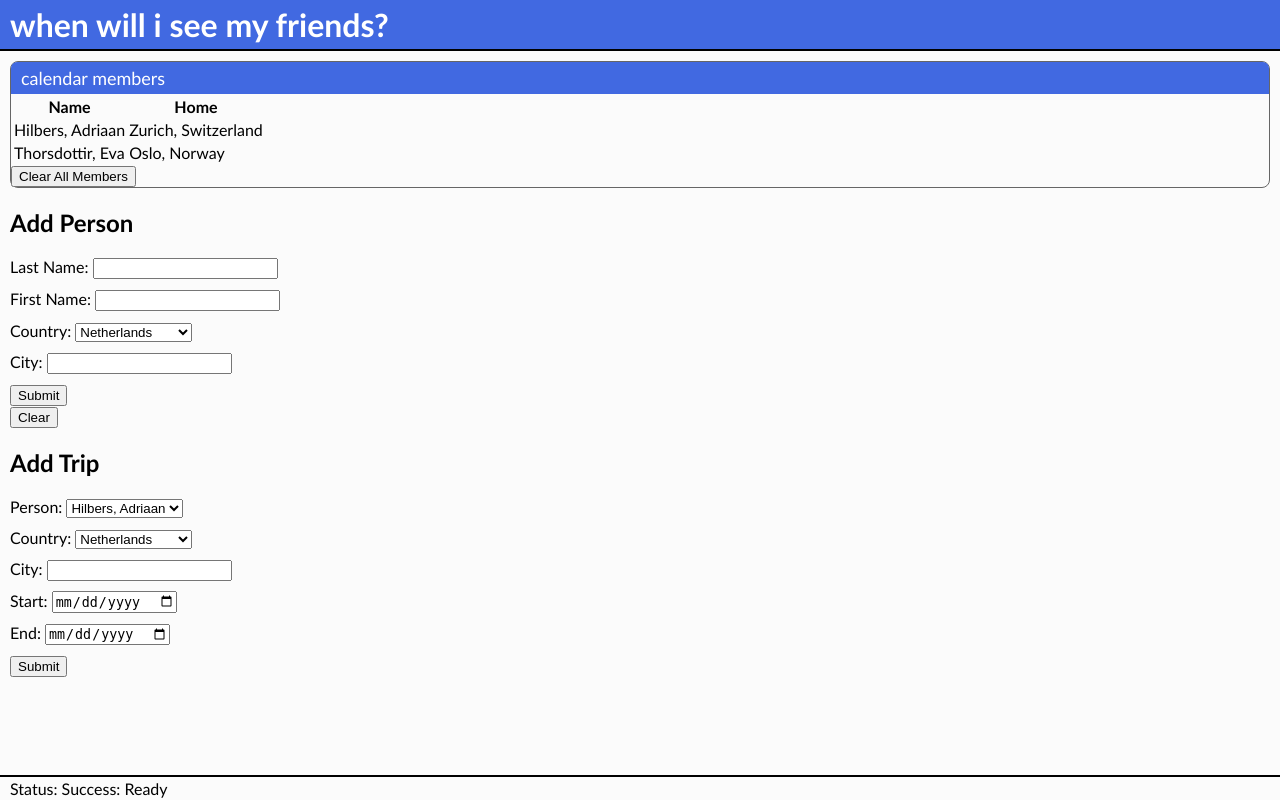
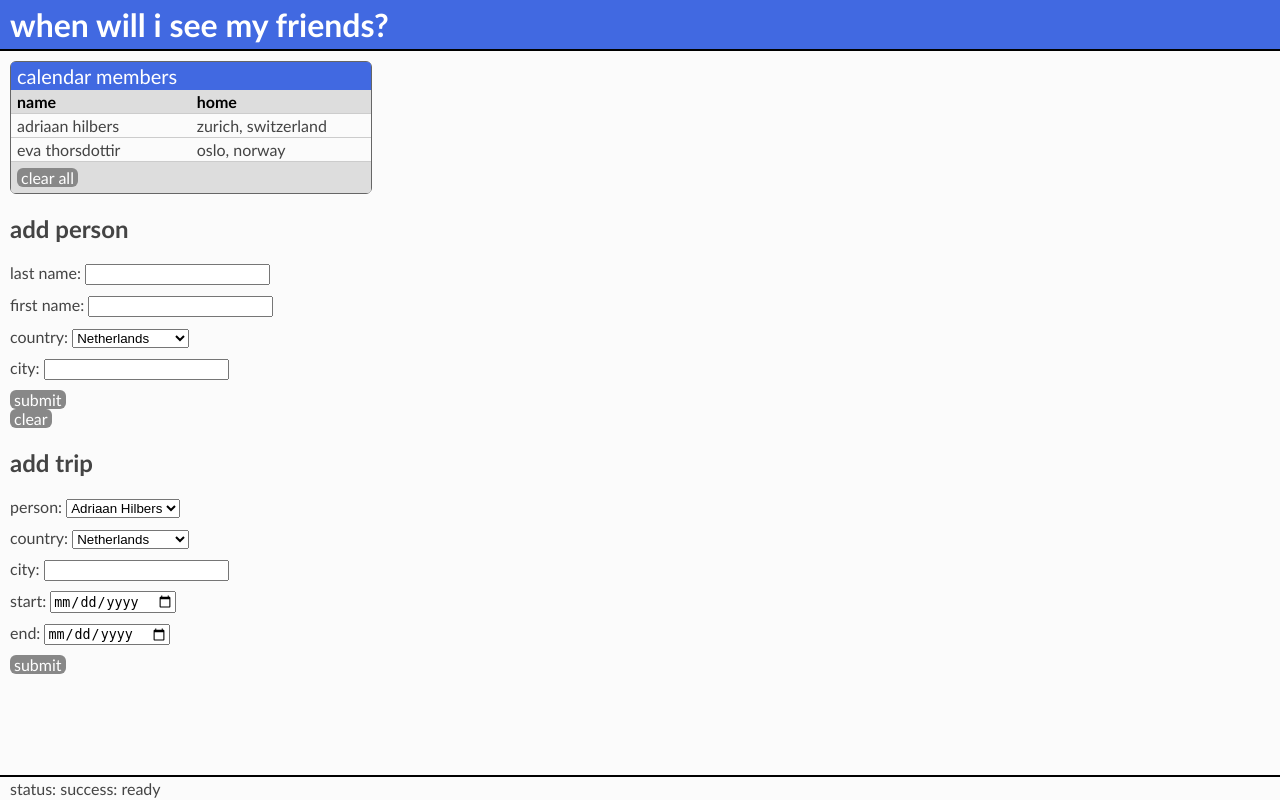
Before and after one commit to ahilbers/calendar, a Flask app: page / in a window 1280 px wide. Run offline with Flask 3, Linux system fonts and the light colour scheme.

Commit message:
make member table css-good-looking

```diff
--- a/schedules/frontend/static/style.css
+++ b/schedules/frontend/static/style.css
@@ -1,9 +1,15 @@
-/* General settings */
+/* General document settings */
 body {
     background-color: #fbfbfb;
     font-family: "Trebuchet MS", Arial, Helvetica, sans-serif;
+    color: #444444;
+    text-transform: lowercase;
     margin: 0px 0px;
     padding: 0px 0px 48px 0px;
+    font-size: 16px;
+}
+.body-container {
+    padding: 10px 10px;
 }
 
 /* Non-body */
@@ -28,18 +34,57 @@ h1 {
     padding: 0px 5px;
 }
 
-/* Body elements */
-.body-container {
-    padding: 10px 10px;
-}
+/* Body widgets */
 .body-widget-container {
     border: 1px solid #666666;
-    border-radius: 8px;
+    border-radius: 6px;
+    width: 360px;
 }
-.body-widget-title {
+.body-widget-header {
     background-color: royalblue;
-    font-size: 18px;
+    font-size: 20px;
     color: white;
-    padding: 5px 10px 5px 10px;
-    border-radius: 6px 6px 0px 0px;
+    padding: 2px 6px 2px 6px;
+    border-radius: 4px 4px 0px 0px;
 }
+.body-widget-element {
+    padding: 0px 0px;
+}
+.body-widget-body {
+    padding: 6px 6px;
+}
+.body-widget-footer {
+    display: flex;
+    gap: 8px;
+    background-color: #dddddd;
+    color: white;
+    padding: 6px 6px 6px 6px;
+    border-radius: 0px 0px 4px 4px;
+}
+
+/* Repeated base style */
+table, th, td {
+    text-align: left;
+    margin-bottom: 0px;
+    padding: 0px 0px;
+    border-collapse: collapse;
+}
+th, td {
+    border-bottom: 1px solid #cccccc;
+    padding: 2px 6px;
+    width: 180px;
+}
+th {
+    background-color: #dddddd;
+    color: black;
+}
+button {
+    background: #888888;
+    color: white;
+    border: 0px;
+    border-radius: 6px;
+    font-family: "Trebuchet MS", Arial, Helvetica, sans-serif;
+    text-transform: lowercase;
+    font-size: 16px;
+    padding: 0px 4px 0px 4px;
+}
--- a/schedules/frontend/templates/home.html
+++ b/schedules/frontend/templates/home.html
@@ -8,14 +8,17 @@
 </head>
 <body>
     <div class="title-container">
-        <h1>when will i see my friends?</h1>
+        <h1>When Will I See My Friends?</h1>
     </div>
 
     <div class="body-container"">
 
-        {# Calendar Members #}
+        {# calendar members #}
         <div class="body-widget-container">
-            <div class="body-widget-title">calendar members</div>
+            <div class="body-widget-header">Calendar Members</div>
+
+            {# table with calendar members #}
+            <div class="body-widget-element">
                 <table>
                     <thead>
                         <tr> <th>Name</th> <th>Home</th> </tr>
@@ -29,12 +32,16 @@
                         {% endfor %}
                     </tbody>
                 </table>
+            </div>
 
-            {# Button to clear all people #}
+            {# buttons and actions #}
+            <div class="body-widget-footer">
                 <form method="post">
                     <input type="hidden" name="request_type" value={{ RequestType.CLEAR_ALL_PEOPLE }}>
-                <button type="submit">Clear All Members</button>
+                    <button type="submit">Clear All</button>
                 </form>
+            </div>
+
         </div>
 
         {# Form: Add person #}
--- a/schedules/logic/objects.py
+++ b/schedules/logic/objects.py
@@ -47,7 +47,7 @@ class Location:
 
     @property
     def display_name_frontend(self) -> str:
-        return f"{self.city.title()}, {self.country.title()}"
+        return f"{self.city.title()}, {self.country.title().replace('_', ' ')}"
 
 
 @dataclasses.dataclass(frozen=True)
@@ -70,7 +70,7 @@ class Person:
 
     @property
     def display_name_frontend(self) -> str:
-        return f"{self.last_name.title()}, {self.first_name.title()}"
+        return f"{self.first_name.title()} {self.last_name.title()}"
 
     @property
     def unique_id(self) -> int:
```
Lines whose indentation alone changed are shown as unchanged.
